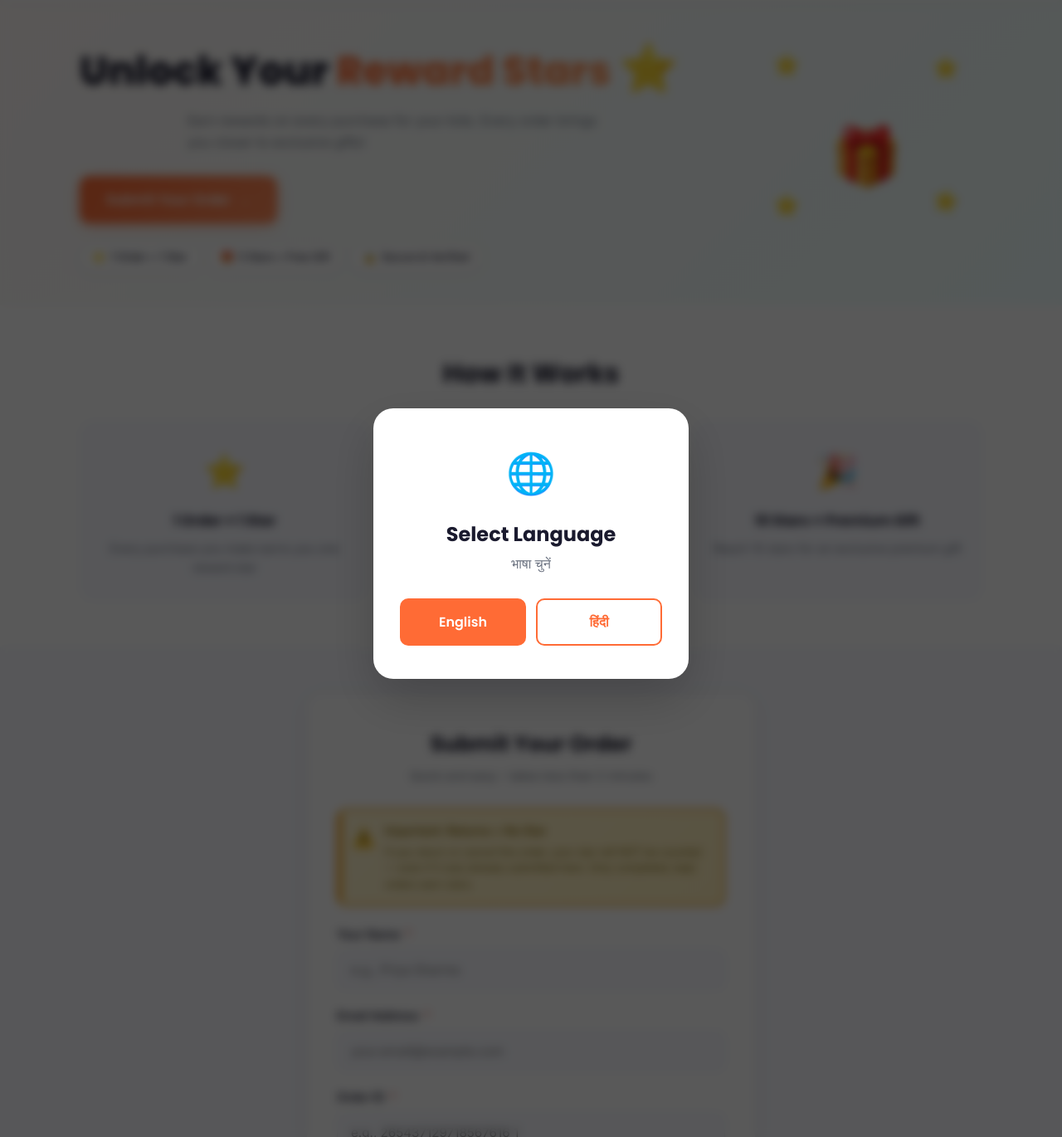
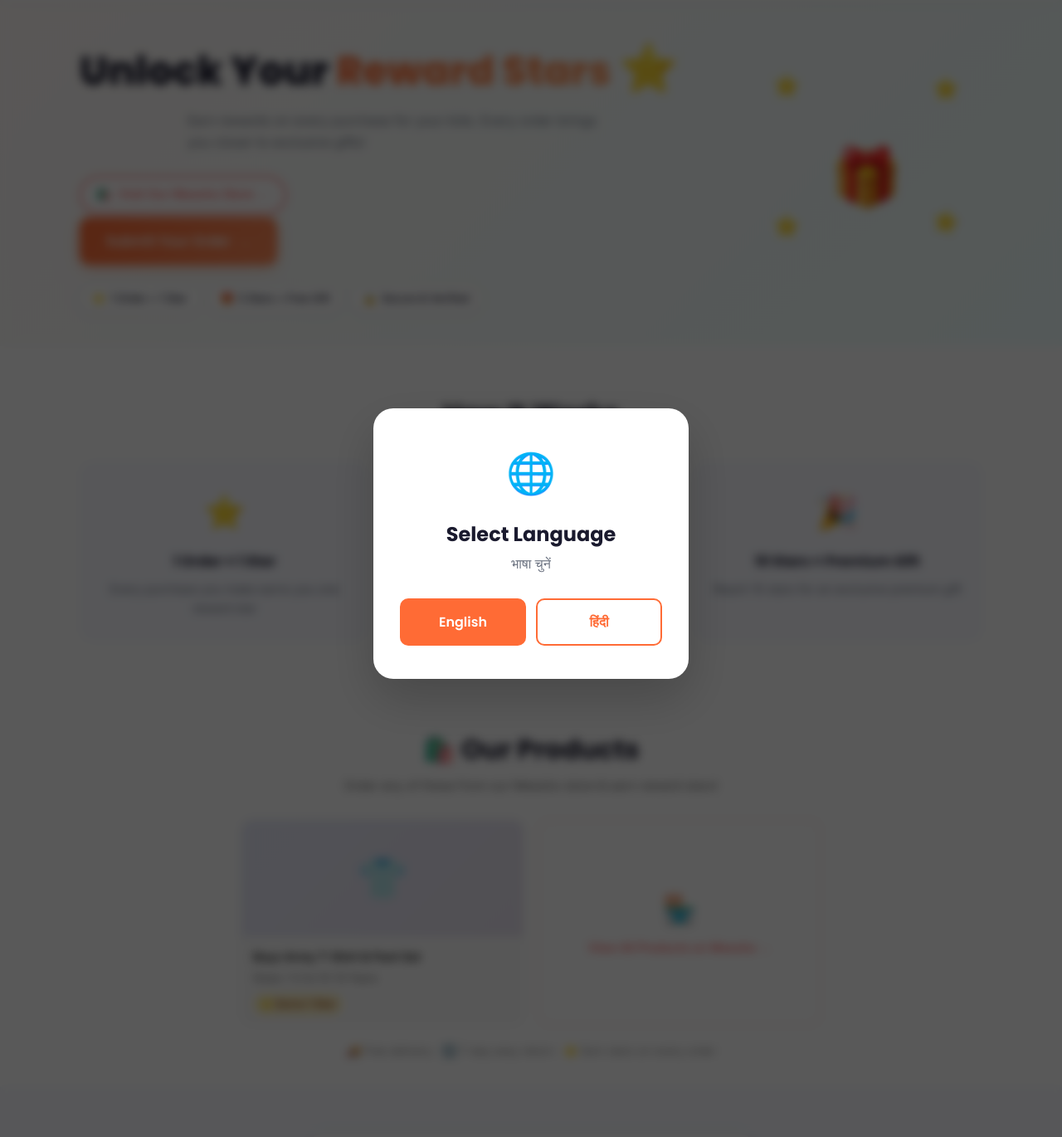
Before and after one commit to ronak228/Vistara-Star-Rewards, a Flask app: page / in a window 1280 px wide. Shown: the part 60-1430 px from the top of the page at 83% size. Run offline with Flask 3, Linux system fonts and the light colour scheme; data that the repository does not hold is empty; parts of the project's set-up code (start-up, migrations or seed data) failed here and were passed over; some libraries are stand-ins or nearby versions.

Commit message:
update  files

```diff
--- a/static/css/style.css
+++ b/static/css/style.css
@@ -2425,3 +2425,14 @@ body {
   .cs-summary-bar { flex-direction: column; align-items: flex-start; }
   .orc-top { flex-direction: column; align-items: flex-start; }
 }
+
+/* ── Shop button in hero ─────────────────────────────────────────── */
+.hero-shop-btn:hover {
+  background: #FF6B6B !important;
+  color: #fff !important;
+}
+
+/* ── Seller intro responsive ─────────────────────────────────────── */
+@media (max-width: 480px) {
+  .seller-intro-card { padding: 18px 14px !important; }
+}
--- a/static/js/main.js
+++ b/static/js/main.js
@@ -1,7 +1,7 @@
 // ===== VISTARA REWARDS - MAIN PAGE JS =====
 
 // ===== CONFIG — SET YOUR WHATSAPP NUMBER HERE =====
-const WHATSAPP_NUMBER = '919876543210'; // ← Replace with your number (country code + number, no +)
+const WHATSAPP_NUMBER = '919054396696'; // Vistara Essentials WhatsApp
 const SHOP_NAME = 'Vistara Essentials';
 
 document.addEventListener('DOMContentLoaded', () => {
--- a/static/js/translations.js
+++ b/static/js/translations.js
@@ -82,7 +82,7 @@ const translations = {
     trust1Title: "Safe & Secure",
     trust1Desc: "Your data is encrypted and protected with industry-standard security",
     trust2Title: "Trusted by Customers",
-    trust2Desc: "Thousands of happy families earning rewards every month",
+    trust2Desc: "A growing community of Meesho buyers earning real rewards",
     trust3Title: "Verified Rewards",
     trust3Desc: "100% authentic rewards program backed by Vistara Essentials",
 
@@ -155,7 +155,7 @@ const translations = {
     statusUnderReview:    "Delivery Confirmed — In Cooling Period",
     statusRejected:       "Rejected Orders",
     pendingNote:          "⏳ Your order is being verified. Stars are added once delivery is confirmed.",
-    underReviewNote:      "🔍 Delivery confirmed! Stars will be credited in 10–14 days after the return window closes.",
+    underReviewNote:      "🔍 Delivery confirmed! Stars will be credited within 15 days after the return window closes.",
     pendingLabel:         "Pending",
     underReviewLabel:     "Under Review",
     approvedLabel:        "Approved",
@@ -174,7 +174,7 @@ const translations = {
     step2Title:    "Place Your Order",
     step2Desc:     "Order any product from our Meesho store and submit the Order ID here after purchase",
     step3Title:    "Get Your Star",
-    step3Desc:     "Upload your order screenshot. Once delivery is confirmed, your star is credited within 14-21 days",
+    step3Desc:     "Upload your order screenshot. Once delivery is confirmed, your star is credited within 15 days",
     step4Title:    "Win Amazing Prizes",
     step4Desc:     "5 Stars = Free Gift 🎁  |  10 Stars = Premium Prize 🏆  |  Rate us for lucky draw entry!",
     shopUrl:       "https://www.meesho.com/VistaraEssentials?_ms=3.0.1",
@@ -190,7 +190,7 @@ const translations = {
 
     // ── Support / Contact ─────────────────────────────────────────────
     supportTitle:      "Need Help? Contact Us on WhatsApp",
-    supportDesc:       "If your stars haven't appeared after 21 days, or you've reached 5/10 stars and want to claim your reward — message us on WhatsApp with your token",
+    supportDesc:       "If your stars haven't appeared after 15 days, or you've reached 5/10 stars and want to claim your reward — message us on WhatsApp with your token",
     supportTokenLabel: "Your Reward Token",
     supportStep1:      "After submitting, you receive a Reward Token (e.g. VST-1234) — save it",
     supportStep2:      "Open WhatsApp → tap our number → send your Token + Email",
@@ -286,7 +286,7 @@ const translations = {
     trust1Title: "सुरक्षित और भरोसेमंद",
     trust1Desc: "आपका डेटा एन्क्रिप्टेड और सुरक्षित है",
     trust2Title: "ग्राहकों का भरोसा",
-    trust2Desc: "हर महीने हजारों परिवार रिवॉर्ड कमा रहे हैं",
+    trust2Desc: "Meesho खरीदारों का बढ़ता समुदाय जो असली रिवॉर्ड कमा रहा है",
     trust3Title: "सत्यापित रिवॉर्ड",
     trust3Desc: "Vistara Essentials का 100% प्रामाणिक रिवॉर्ड प्रोग्राम",
 
@@ -378,7 +378,7 @@ const translations = {
     step2Title:    "ऑर्डर करें",
     step2Desc:     "हमारी Meesho स्टोर से कोई भी प्रोडक्ट ऑर्डर करें और खरीदारी के बाद यहाँ ऑर्डर ID जमा करें",
     step3Title:    "स्टार पाएं",
-    step3Desc:     "ऑर्डर स्क्रीनशॉट अपलोड करें। डिलीवरी कन्फर्म होने के 14-21 दिन में स्टार मिलेगा",
+    step3Desc:     "ऑर्डर स्क्रीनशॉट अपलोड करें। डिलीवरी कन्फर्म होने के 15 दिन में स्टार मिलेगा",
     step4Title:    "अमेज़िंग पुरस्कार जीतें",
     step4Desc:     "5 स्टार = फ्री गिफ्ट 🎁  |  10 स्टार = प्रीमियम पुरस्कार 🏆  |  रेटिंग दें और लकी ड्रा में शामिल हों!",
     shopUrl:       "https://www.meesho.com/VistaraEssentials?_ms=3.0.1",
@@ -394,7 +394,7 @@ const translations = {
 
     // ── Support / Contact ─────────────────────────────────────────────
     supportTitle:      "मदद चाहिए? WhatsApp पर हमसे बात करें",
-    supportDesc:       "अगर 21 दिन बाद भी स्टार नहीं आया, या 5/10 स्टार पूरे हो गए और रिवॉर्ड क्लेम करना है — अपना टोकन लेकर WhatsApp पर मैसेज करें",
+    supportDesc:       "अगर 15 दिन बाद भी स्टार नहीं आया, या 5/10 स्टार पूरे हो गए और रिवॉर्ड क्लेम करना है — अपना टोकन लेकर WhatsApp पर मैसेज करें",
     supportTokenLabel: "आपका रिवॉर्ड टोकन",
     supportStep1:      "सबमिट करने के बाद आपको एक रिवॉर्ड टोकन मिलेगा (जैसे VST-1234) — इसे सेव करें",
     supportStep2:      "WhatsApp खोलें → हमारा नंबर टैप करें → टोकन + ईमेल भेजें",
--- a/templates/check-stars.html
+++ b/templates/check-stars.html
@@ -193,9 +193,9 @@
             <div class="footer-content">
                 <p data-i18n="footerCopy">© 2025 Vistara Essentials. All rights reserved.</p>
                 <div class="footer-links">
-                    <a href="#" data-i18n="privacyPolicy">Privacy Policy</a>
-                    <a href="#" data-i18n="termsOfService">Terms of Service</a>
-                    <a href="#" data-i18n="contactUs">Contact Us</a>
+                    <a href="#privacy" data-i18n="privacyPolicy">Privacy Policy</a>
+                    <a href="#terms" data-i18n="termsOfService">Terms of Service</a>
+                    <a href="https://wa.me/919054396696" target="_blank" data-i18n="contactUs">Contact Us</a>
                 </div>
             </div>
         </div>
--- a/templates/index.html
+++ b/templates/index.html
@@ -65,6 +65,12 @@
                     <p class="hero-subtitle" data-i18n="heroSubtitle">
                         Earn rewards on every purchase for your kids. Every order brings you closer to exclusive gifts!
                     </p>
+                    <div style="margin:10px 0 4px 0">
+                        <a href="https://www.meesho.com/VistaraEssentials?_ms=3.0.1" target="_blank"
+                           style="display:inline-flex;align-items:center;gap:8px;background:#fff;color:#FF6B6B;font-weight:700;font-size:0.92rem;padding:9px 18px;border-radius:25px;text-decoration:none;border:2px solid #FF6B6B;transition:all .2s">
+                            🛍️ <span data-i18n="visitShop">Visit Our Meesho Store →</span>
+                        </a>
+                    </div>
                     <div class="hero-cta">
                         <button class="btn btn-primary btn-lg" onclick="scrollToForm()">
                             <span data-i18n="heroCta">Submit Your Order</span>
@@ -111,6 +117,45 @@
                     <p data-i18n="howCard3Desc">Reach 10 stars for an exclusive premium gift</p>
                 </div>
             </div>
+        </div>
+    </section>
+
+
+    <!-- ===== OUR PRODUCTS ===== -->
+    <section style="padding:48px 0 32px;background:#fff">
+        <div class="container">
+            <h2 class="section-title" style="margin-bottom:6px">🛍️ Our Products</h2>
+            <p style="text-align:center;color:#666;font-size:0.95rem;margin-bottom:28px">Order any of these from our Meesho store &amp; earn reward stars!</p>
+            <div style="display:grid;grid-template-columns:repeat(auto-fit,minmax(160px,1fr));gap:16px;max-width:700px;margin:0 auto">
+
+                <!-- Product Card -->
+                <a href="https://www.meesho.com/VistaraEssentials?_ms=3.0.1" target="_blank"
+                   style="display:block;background:#FAFAFA;border-radius:14px;overflow:hidden;border:1.5px solid #f0f0f0;text-decoration:none;transition:transform .2s,box-shadow .2s"
+                   onmouseover="this.style.transform='translateY(-3px)';this.style.boxShadow='0 8px 24px rgba(0,0,0,0.1)'"
+                   onmouseout="this.style.transform='';this.style.boxShadow=''">
+                    <div style="background:linear-gradient(135deg,#667eea22,#764ba222);padding:32px 20px;text-align:center;font-size:3rem">👕</div>
+                    <div style="padding:12px 14px">
+                        <div style="font-weight:700;font-size:0.9rem;color:#1a1a1a;margin-bottom:4px">Boys Army T-Shirt &amp; Pant Set</div>
+                        <div style="font-size:0.82rem;color:#666;margin-bottom:8px">Sizes: 1-2 to 12-13 Years</div>
+                        <div style="display:flex;align-items:center;justify-content:space-between">
+                            <span style="font-size:0.8rem;background:#FEF3C7;color:#92400E;padding:3px 8px;border-radius:20px;font-weight:600">⭐ Earns 1 Star</span>
+                        </div>
+                    </div>
+                </a>
+
+                <!-- Add More Products Card -->
+                <a href="https://www.meesho.com/VistaraEssentials?_ms=3.0.1" target="_blank"
+                   style="display:flex;flex-direction:column;align-items:center;justify-content:center;background:#fff;border-radius:14px;border:2px dashed #FF6B6B44;text-decoration:none;padding:28px 16px;min-height:160px;transition:all .2s"
+                   onmouseover="this.style.background='#FFF5F5';this.style.borderColor='#FF6B6B'"
+                   onmouseout="this.style.background='#fff';this.style.borderColor='#FF6B6B44'">
+                    <div style="font-size:2rem;margin-bottom:8px">🏪</div>
+                    <div style="font-weight:700;color:#FF6B6B;font-size:0.9rem;text-align:center">View All Products on Meesho →</div>
+                </a>
+
+            </div>
+            <p style="text-align:center;margin-top:20px;font-size:0.85rem;color:#888">
+                🚚 Free delivery · ↩️ 7-day easy return · ⭐ Earn stars on every order
+            </p>
         </div>
     </section>
 
@@ -442,6 +487,24 @@
         </div>
     </section>
 
+    <!-- ===== SELLER INTRO ===== -->
+    <section style="padding:32px 0;background:#f8f9fa">
+        <div class="container">
+            <div style="max-width:560px;margin:0 auto;text-align:center;padding:24px;background:#fff;border-radius:16px;border:1px solid #e0e0e0">
+                <div style="font-size:2.2rem;margin-bottom:10px">👨‍👩‍👦</div>
+                <h3 style="font-size:1.1rem;font-weight:700;margin-bottom:8px;color:#1a1a1a">About Vistara Essentials</h3>
+                <p style="color:#555;font-size:0.92rem;line-height:1.6;margin-bottom:14px">
+                    We are a family business from Surat, Gujarat — selling quality kids clothing on Meesho since 2024.
+                    Our reward program is our way of saying thank you to every customer who shops with us. 🙏
+                </p>
+                <a href="https://www.meesho.com/VistaraEssentials?_ms=3.0.1" target="_blank"
+                   style="display:inline-flex;align-items:center;gap:6px;background:#FF6B6B;color:#fff;padding:9px 20px;border-radius:25px;text-decoration:none;font-weight:600;font-size:0.88rem">
+                    🏪 Visit Our Meesho Store
+                </a>
+            </div>
+        </div>
+    </section>
+
     <!-- ===== TRUST SECTION ===== -->
     <section class="trust-section">
         <div class="container">
@@ -470,11 +533,11 @@
     <footer class="footer">
         <div class="container">
             <div class="footer-content">
-                <p data-i18n="footerCopy">© 2025 Vistara Essentials. All rights reserved.</p>
+                <p data-i18n="footerCopy">© 2024–2025 Vistara Essentials. All rights reserved.</p>
                 <div class="footer-links">
-                    <a href="#" data-i18n="privacyPolicy">Privacy Policy</a>
-                    <a href="#" data-i18n="termsOfService">Terms of Service</a>
-                    <a href="#" data-i18n="contactUs">Contact Us</a>
+                    <a href="#privacy" data-i18n="privacyPolicy">Privacy Policy</a>
+                    <a href="#terms" data-i18n="termsOfService">Terms of Service</a>
+                    <a href="https://wa.me/919054396696" target="_blank" data-i18n="contactUs">Contact Us</a>
                 </div>
             </div>
         </div>
```
